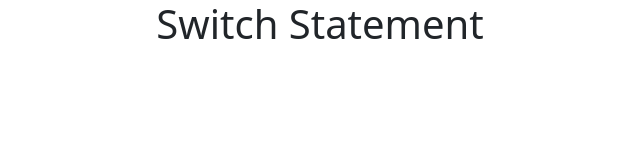
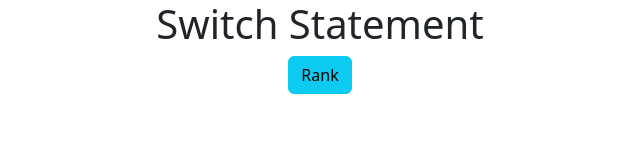
Before and after one commit to Francis-Ezekiel-Fernandez/FV_ICT9T_Q4PRACTICE2_FERNANDEZ_FRANCIS-eZEKIEL-, a plain HTML site: page index.html in a window 1280 px wide. Shown: the whole page, without its empty margins (320-960 px from the left). Drawn offline with nearby package versions, Linux system fonts and the light colour scheme.

Commit message:
Update index.html

```diff
--- a/index.html
+++ b/index.html
@@ -9,7 +9,27 @@
 <body>
     <center>
     <h1>Switch Statement</h1>
+    <button class="btn btn-info" onclick="teamrank()">Rank</button>
+
     <script>
+
+    function teamrank(){
+        var rank = "1st";//string
+
+        switch(rank){
+            case "1st":
+                alert("RED CHAMPION!")
+            case "2nd":
+                alert("u aint us!")
+            case "3rd":
+                alert("ur meh!")
+            case "4th":
+                alert("ur bad!")
+            default:
+                alert("ur team is trash")
+        }
+    }
+
         let team ="redchampion";//string
 
         switch(team){
```
